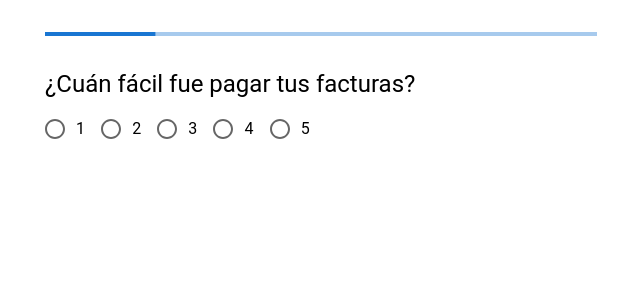
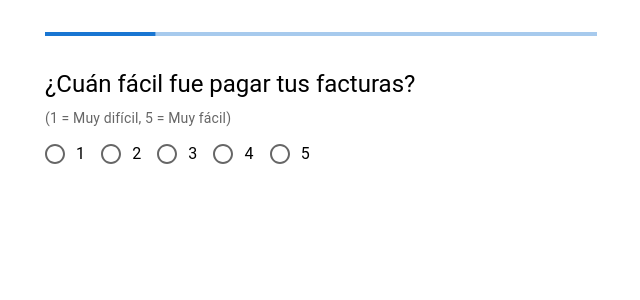
Before and after one commit to braiaguilar/payana-challenge, a React (Create React App) app in the folder payana-challenge/: page / in a window 1280 px wide. Shown: the top 300 px of the page, without its empty margins (319-959 px from the left). Built offline with nearby package versions, Linux system fonts and the light colour scheme.

Commit message:
Question details

```diff
--- a/payana-challenge/src/components/Question.js
+++ b/payana-challenge/src/components/Question.js
@@ -1,6 +1,6 @@
 import React from 'react';
 import { Button, Box, RadioGroup, FormControlLabel, Radio, Typography } from '@mui/material';
-import SendIcon from '@mui/icons-material/Send'
+import SendIcon from '@mui/icons-material/Send';
 
 function Question({ question, onAnswer, answer, goNext, goBack, showPrevious, showNext, showSubmit, onSubmit }) {
   const handleOptionChange = (e) => {
@@ -11,6 +11,9 @@ function Question({ question, onAnswer, answer, goNext, goBack, showPrevious, sh
     <Box sx={{ mt: 4 }}>
       <Typography variant="h5" gutterBottom>
         {question.texto}
+      </Typography>
+      <Typography variant="body2" color="textSecondary" gutterBottom>
+        (1 = {question.min}, 5 = {question.max})
       </Typography>
       <RadioGroup value={answer || ''} onChange={handleOptionChange} row>
         {[1, 2, 3, 4, 5].map((value) => (
--- a/payana-challenge/src/data/questions.json
+++ b/payana-challenge/src/data/questions.json
@@ -2,23 +2,33 @@
     "preguntas": [
         {
             "id": 1,
-            "texto": "¿Cuán fácil fue pagar tus facturas?"
+            "texto": "¿Cuán fácil fue pagar tus facturas?",
+            "min": "Muy difícil",
+            "max": "Muy fácil"
         },
         {
             "id": 2,
-            "texto": "¿Qué te parece el costo por transacción?"
+            "texto": "¿Qué te parece el costo por transacción?",
+            "min": "Muy caro",
+            "max": "Muy barato"
         },
         {
             "id": 3,
-            "texto": "¿Qué te pareció el nuevo módulo de Cobros?"
+            "texto": "¿Qué te pareció el nuevo módulo de Cobros?",
+            "min": "Muy malo",
+            "max": "Excelente"
         },
         {
             "id": 4,
-            "texto": "¿Cuán fácil fue causar una factura?"
+            "texto": "¿Cuán fácil fue causar una factura?",
+            "min": "Muy difícil",
+            "max": "Muy fácil"
         },
         {
             "id": 5,
-            "texto": "¿Recomendarías Payana? 1 poco probable, 5 muy probable."
+            "texto": "¿Recomendarías Payana?",
+            "min": "Poco probable",
+            "max": "Muy probable"
         }
     ]
 }
```
